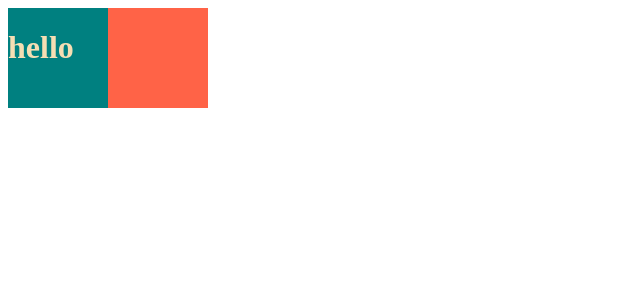
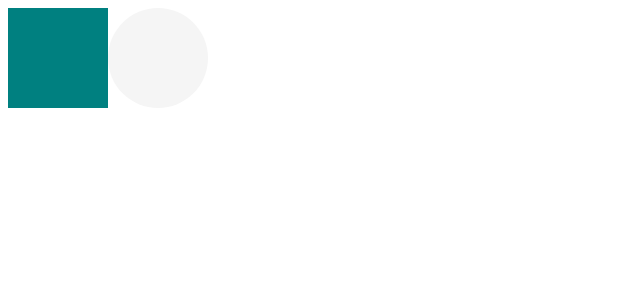
Before and after one commit to landhyun/react_master_class, a React (Create React App) app: page / in a window 1280 px wide. Shown: the top 300 px of the page, without its empty margins (0-640 px from the left). Built offline with nearby package versions, Linux system fonts and the light colour scheme.

Commit message:
#2.2 fin

```diff
--- a/src/App.js
+++ b/src/App.js
@@ -4,31 +4,24 @@
     display: flex;
 `;
 
-const BoxOne = styled.div`
-    background-color: teal;
+const Box = styled.div`
+    background-color: ${props => props.bgColor};
     width: 100px;
     height: 100px;
 `;
 
-const BoxTwo = styled.div`
-    background-color: tomato;
-    width: 100px;
-    height: 100px;
+const Circle = styled(Box)`
+    border-radius: 50px;
 `;
 
-const Text = styled.h1`
-    color: wheat;
-`;
 
 function App() {
     return (
         <Father>
-            <BoxOne>
-                <Text>hello</Text>
-            </BoxOne>
-            <BoxTwo/>
+            <Box bgColor="teal" />
+            <Circle bgColor="whitesmoke" />
         </Father>
-  );
+    );
 }
 
 export default App;
```
